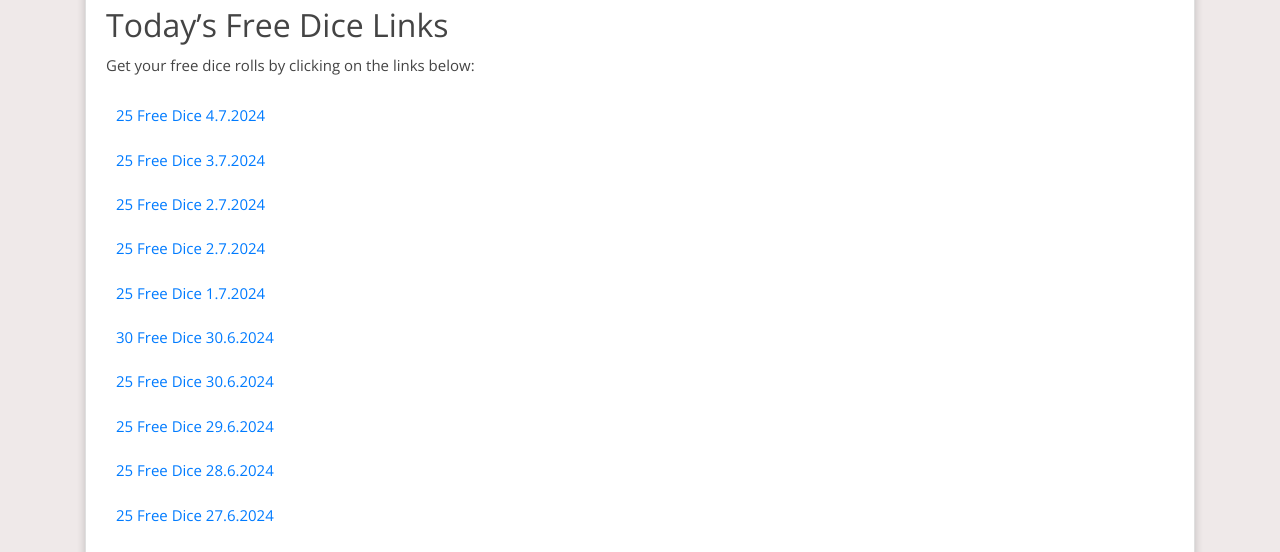
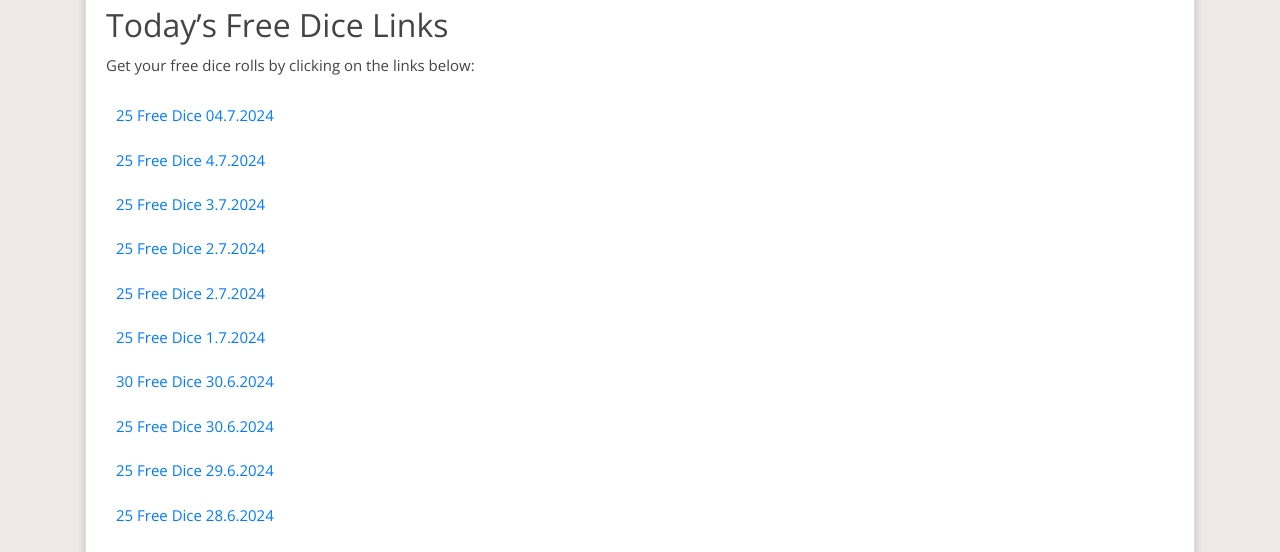
Before and after one commit to Prollad99/bs-net, a Jekyll site: the page built from _posts/2024-06-29-monopoly-go.md, in a window 1280 px wide and 900 px high. Shown: the part 343-895 px from the top of the window. Built offline with Jekyll 4.4.1, drawn with Linux system fonts in a browser that asks for light colours; nearby versions of some CDN libraries; comment, search, counter and statistics services are not loaded.

Commit message:
Update monopoly-go reward links

```diff
--- a/_includes/monopoly-go.html
+++ b/_includes/monopoly-go.html
@@ -1,4 +1,5 @@
 <html><body><div class="reward"><ul>
+<li><a href="https://mply.io/aaM5cRCFlQQ">25 free dice 04.7.2024</a></li>
 <li><a href="https://2tdd.adj.st/reward-link/mgmnskrjfgf13123588?adjust_t=i2f8o2i_4btbvwg&adjust_deeplink_js=1">25 free dice 4.7.2024</a></li>
 <li><a href="https://2tdd.adj.st/reward-link/nbhtiyrbgjrg4611?adjust_t=i2f8o2i_4btbvwg&adjust_deeplink_js=1">25 free dice 3.7.2024</a></li>
 <li><a href="https://2tdd.adj.st/reward-link/Discord_2Jul_124234?adjust_t=i2f8o2i_4btbvwg&adjust_deeplink_js=1">25 free dice 2.7.2024</a></li>
--- a/links-json/monopoly-go.json
+++ b/links-json/monopoly-go.json
@@ -1,4 +1,8 @@
 [
+  {
+    "href": "https://mply.io/aaM5cRCFlQQ",
+    "text": "25 free dice 04.7.2024"
+  },
   {
     "href": "https://2tdd.adj.st/reward-link/mgmnskrjfgf13123588?adjust_t=i2f8o2i_4btbvwg&adjust_deeplink_js=1",
     "text": "25 free dice 4.7.2024"
```
